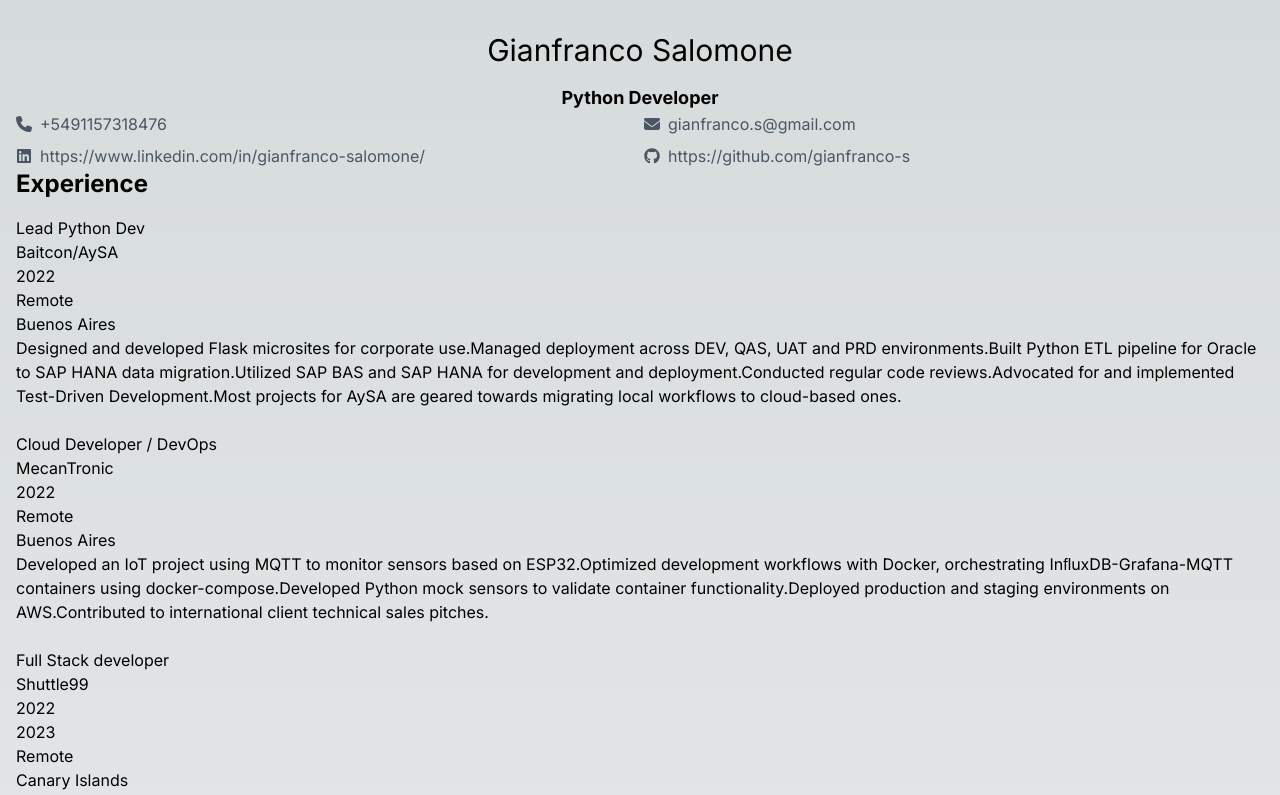
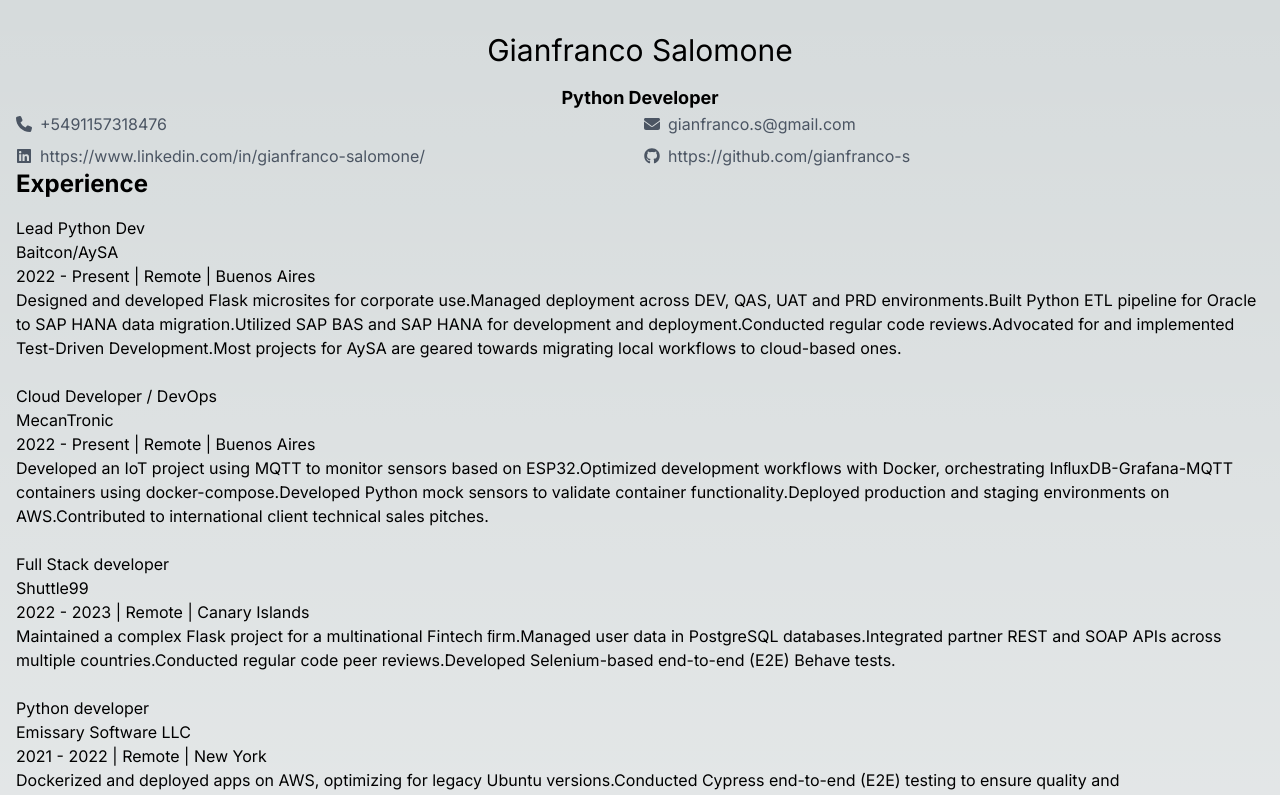
Before and after one commit to gianfranco-s/json-career-view, a Next.js app in the folder my-json-resume/: page / in a window 1280 px wide. Shown: the top 795 px of the page. Built offline with nearby package versions, Linux system fonts and the light colour scheme.

Commit message:
Use conditional rendering for additionalData in work experience

```diff
--- a/my-json-resume/src/components/WorkExperienceItem.tsx
+++ b/my-json-resume/src/components/WorkExperienceItem.tsx
@@ -14,14 +14,15 @@
 }
 
 function WorkExperienceItem({ workExperienceItemData }: WorkExperienceItemDataProps) {
+    const datesSpan = `${workExperienceItemData.yearStart} - ${workExperienceItemData.yearEnd ? workExperienceItemData.yearEnd : 'Present'}`;
+    const remoteOrOnsite = workExperienceItemData.isRemote ? 'Remote' : 'On-site'
+    const additionalData = `${datesSpan} | ${remoteOrOnsite} | ${workExperienceItemData.location}`
+
     return (
         <div>
-            <p>{workExperienceItemData.position}</p>
-            <p>{workExperienceItemData.company}</p>
-            <p>{workExperienceItemData.yearStart}</p>
-            <p>{workExperienceItemData.yearEnd}</p>
-            <p>{workExperienceItemData.isRemote ? 'Remote' : 'On-site'}</p>
-            <p>{workExperienceItemData.location}</p>
+            <h3>{workExperienceItemData.position}</h3>
+            <h4>{workExperienceItemData.company}</h4>
+            <span>{additionalData}</span>
             <p>{workExperienceItemData.decription}</p>
             <br />
         </div>
```
